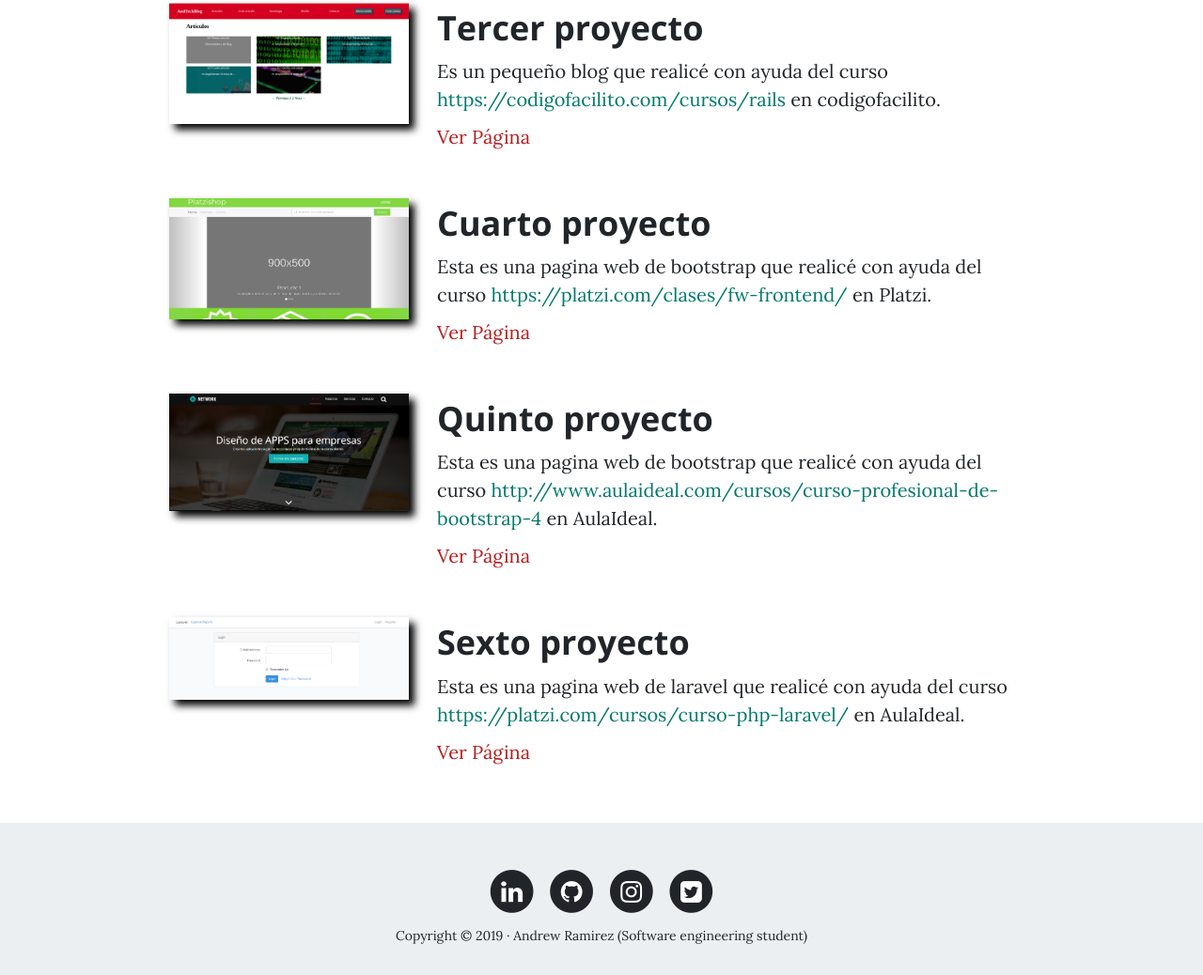
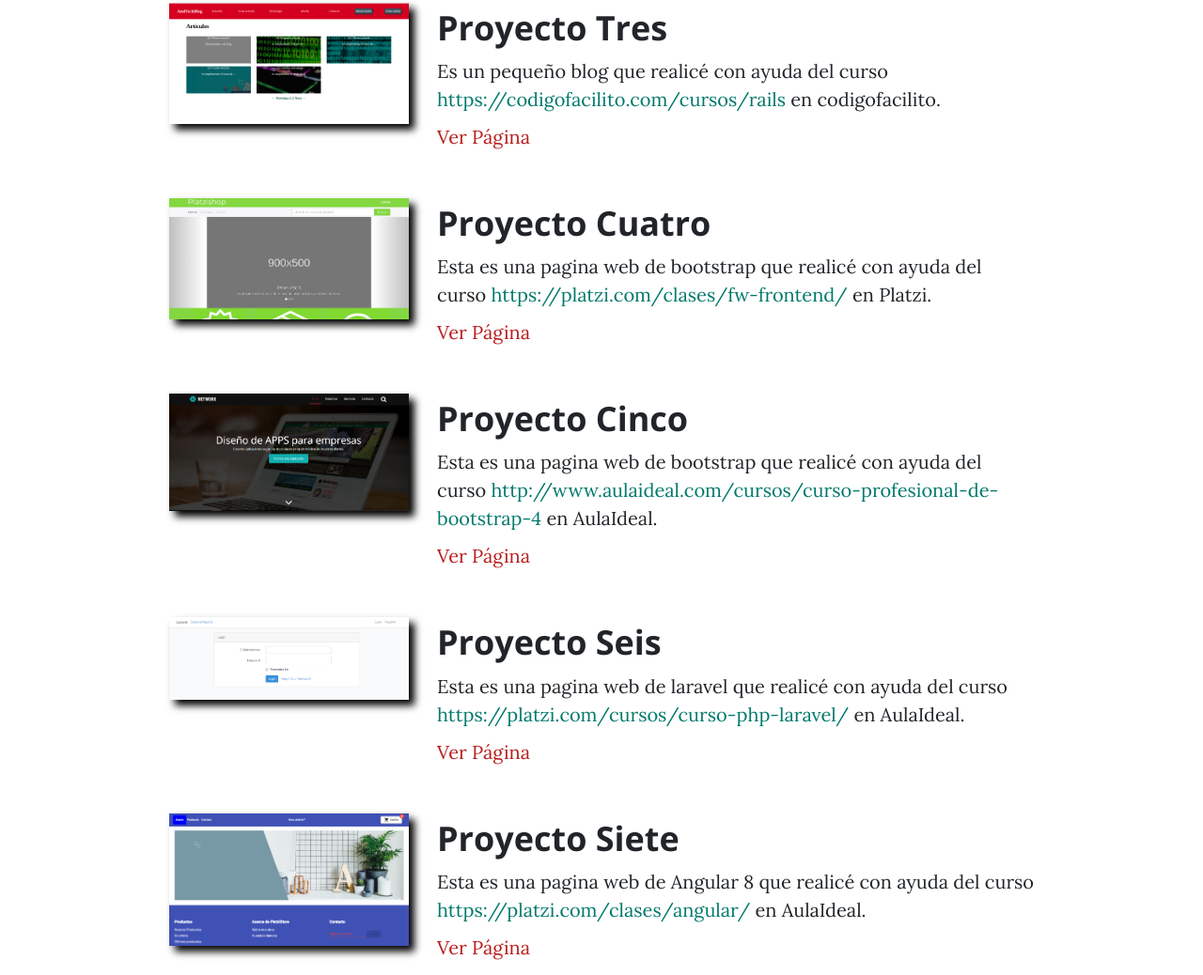
Before and after one commit to GuzmanAndrew/Portafolio, a plain HTML site: page portfolio.html in a window 1280 px wide. Shown: the part 1036-2074 px from the top of the page at 94% size. Drawn offline with nearby package versions, Linux system fonts and the light colour scheme.

Commit message:
Añadir proyecto Angular

```diff
--- a/portfolio.html
+++ b/portfolio.html
@@ -75,7 +75,7 @@
 				<img class="img-fluid" src="img/invie.png" alt="">
 			</div>
 			<div class="col-lg-7 col-md-8">
-				<h2 class="section-heading title">Primer proyecto</h2>
+				<h2 class="section-heading title">Proyecto Uno</h2>
 				<p>Esta es una pagina web responsiva que realicé con ayuda del curso <a class="invie-link"
 						href="https://platzi.com/clases/html5-css3-2016/">https://platzi.com/clases/html5-css3-2016/</a>
 					en Platzi.</p>
@@ -88,7 +88,7 @@
 				<img class="img-fluid" src="img/juego.png" alt="">
 			</div>
 			<div class="col-lg-7 col-md-8">
-				<h2 class="section-heading title">Segundo proyecto</h2>
+				<h2 class="section-heading title">Proyecto Dos</h2>
 				<p>Este es un video juego en la web que realicé con ayuda del curso <a class="memory-link"
 						href="https://platzi.com/clases/fundamentos-javascript-2017/">https://platzi.com/clases/fundamentos-javascript-2017/</a>
 					en Platzi.</p>
@@ -101,7 +101,7 @@
 				<img class="img-fluid" src="img/rails.png" alt="">
 			</div>
 			<div class="col-lg-7 col-md-8">
-				<h2 class="section-heading title">Tercer proyecto</h2>
+				<h2 class="section-heading title">Proyecto Tres</h2>
 				<p>Es un pequeño blog que realicé con ayuda del curso <a class="blog-link"
 						href="https://codigofacilito.com/cursos/rails">https://codigofacilito.com/cursos/rails</a> en
 					codigofacilito.</p>
@@ -114,7 +114,7 @@
 				<img class="img-fluid" src="img/shop.png" alt="">
 			</div>
 			<div class="col-lg-7 col-md-8">
-				<h2 class="section-heading title">Cuarto proyecto</h2>
+				<h2 class="section-heading title">Proyecto Cuatro</h2>
 				<p>Esta es una pagina web de bootstrap que realicé con ayuda del curso <a class="shop-link"
 						href="https://platzi.com/clases/fw-frontend/">https://platzi.com/clases/fw-frontend/</a> en
 					Platzi.</p>
@@ -127,7 +127,7 @@
 				<img class="img-fluid" src="img/network.png" alt="">
 			</div>
 			<div class="col-lg-7 col-md-8">
-				<h2 class="section-heading title">Quinto proyecto</h2>
+				<h2 class="section-heading title">Proyecto Cinco</h2>
 				<p>Esta es una pagina web de bootstrap que realicé con ayuda del curso <a class="network-link"
 						href="http://www.aulaideal.com/cursos/curso-profesional-de-bootstrap-4">http://www.aulaideal.com/cursos/curso-profesional-de-bootstrap-4</a>
 					en AulaIdeal.</p>
@@ -140,11 +140,24 @@
 				<img class="img-fluid" src="img/Blog-Laravel.png" alt="">
 			</div>
 			<div class="col-lg-7 col-md-8">
-				<h2 class="section-heading title">Sexto proyecto</h2>
+				<h2 class="section-heading title">Proyecto Seis</h2>
 				<p>Esta es una pagina web de laravel que realicé con ayuda del curso <a class="network-link"
 						href="https://platzi.com/cursos/curso-php-laravel/">https://platzi.com/cursos/curso-php-laravel/</a>
 					en AulaIdeal.</p>
 				<p><a class="network" href="http://project-exp.herokuapp.com/login">Ver Página</a></p>
+			</div>
+		</div>
+		<!-- Proyecto -->
+		<div class="row project">
+			<div class="col-lg-3 col-md-4 offset-lg-1">
+				<img class="img-fluid" src="img/Ecommerce.png" alt="">
+			</div>
+			<div class="col-lg-7 col-md-8">
+				<h2 class="section-heading title">Proyecto Siete</h2>
+				<p>Esta es una pagina web de Angular 8 que realicé con ayuda del curso <a class="network-link"
+						href="https://platzi.com/clases/angular/">https://platzi.com/clases/angular/</a>
+					en AulaIdeal.</p>
+				<p><a class="network" href="https://platzi-storage.firebaseapp.com">Ver Página</a></p>
 			</div>
 		</div>
 	</div>
```
Also changed, not shown: img/Ecommerce.png (added).
